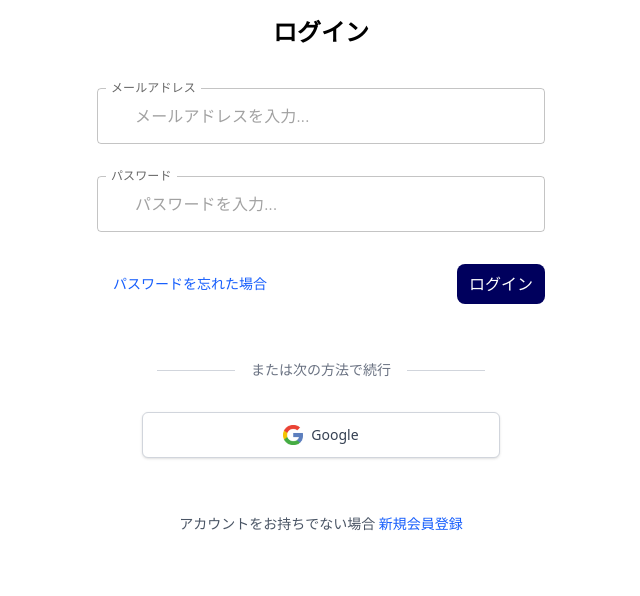
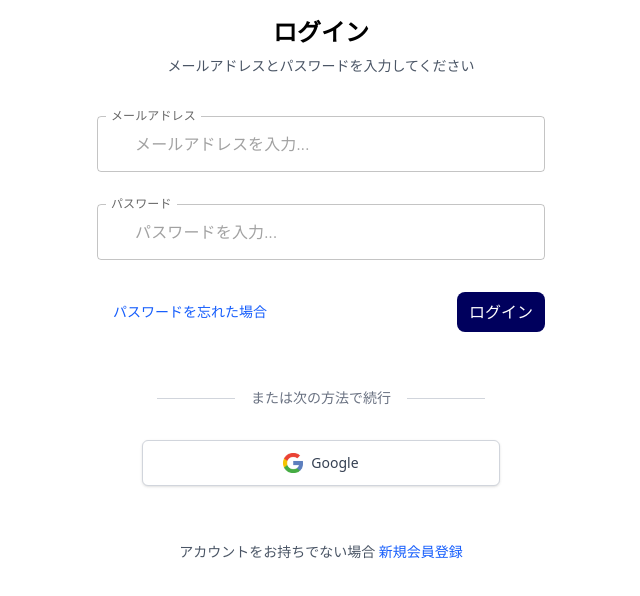
Before and after one commit to kappy713/job-hunting-service-management-frontend, a React (Vite) app: page /login in a window 1280 px wide. Shown: the top 596 px of the page, without its empty margins (319-959 px from the left). Built offline with nearby package versions, Linux system fonts and the light colour scheme; no server answers; some icons are missing.

Commit message:
若干のレイアウト修正

```diff
--- a/src/routes/login.tsx
+++ b/src/routes/login.tsx
@@ -72,7 +72,10 @@ export default function Login() {
   return (
     <div className="w-full flex justify-center items-center p-4">
       <div className="w-full max-w-md">
-        <h2 className="text-2xl font-bold text-center mb-10">ログイン</h2>
+        <h2 className="text-2xl font-bold text-center mb-2">ログイン</h2>
+        <h4 className="text-center text-sm text-gray-600 mb-10">
+          メールアドレスとパスワードを入力してください
+        </h4>
         <Box
           component="form"
           sx={{
```
